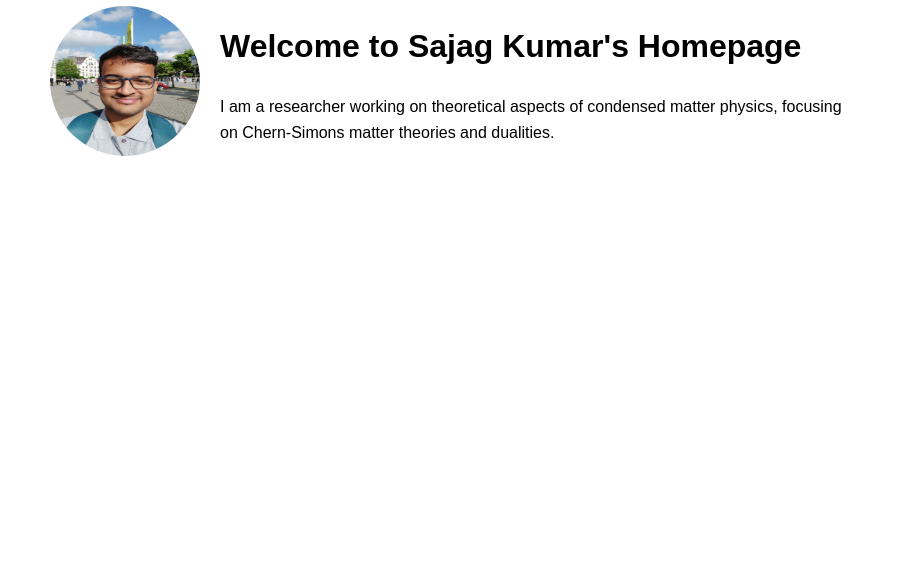
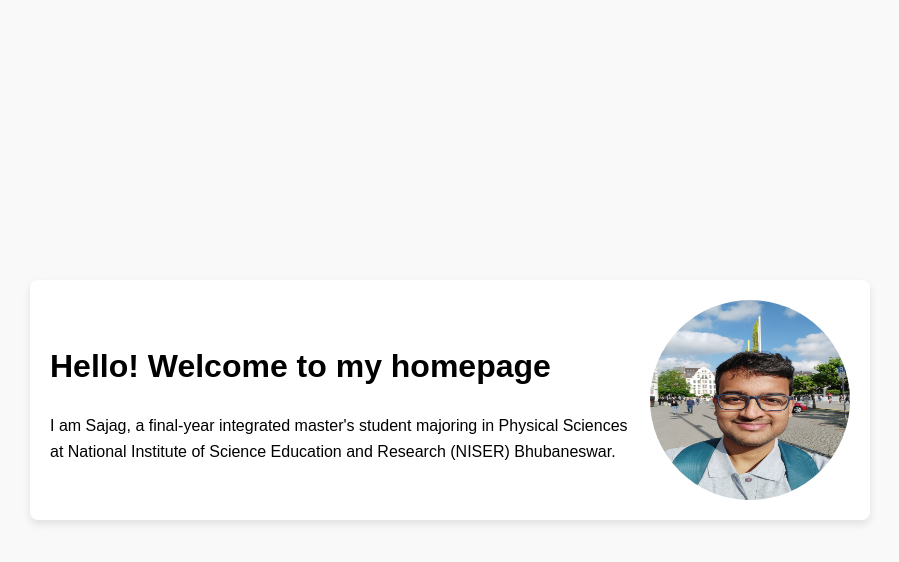
Before and after one commit to sajag-kumar7/sajag-kumar7.github.io, a plain HTML site: page index.html in a window 1280 px wide. Shown: the whole page, without its empty margins (190-1089 px from the left). Drawn offline with Linux system fonts and the light colour scheme.

Commit message:
Update index.html

```diff
--- a/index.html
+++ b/index.html
@@ -8,33 +8,43 @@
         body {
             font-family: Arial, sans-serif;
             line-height: 1.6;
-            margin: 20px;
-            max-width: 800px;
-            margin: auto;
+            margin: 0;
+            padding: 0;
+            display: flex;
+            justify-content: center;
+            align-items: center;
+            height: 100vh;
+            text-align: center;
+            background-color: #f9f9f9;
         }
         .container {
             display: flex;
             align-items: center;
             gap: 20px;
-            margin-bottom: 20px;
+            max-width: 800px;
+            padding: 20px;
+            background: white;
+            box-shadow: 0 4px 8px rgba(0, 0, 0, 0.1);
+            border-radius: 8px;
         }
         img {
-            width: 150px;
-            height: 150px;
+            width: 200px;
+            height: 200px;
             border-radius: 50%;
         }
         .content {
             flex: 1;
+            text-align: left;
         }
     </style>
 </head>
 <body>
     <div class="container">
+        <div class="content">
+            <h1>Hello! Welcome to my homepage</h1>
+            <p>I am Sajag, a final-year integrated master's student majoring in Physical Sciences at National Institute of Science Education and Research (NISER) Bhubaneswar.</p>
+        </div>
         <img src="sajag.jpeg" alt="Profile Picture">
-        <div class="content">
-            <h1>Welcome to Sajag Kumar's Homepage</h1>
-            <p>I am a researcher working on theoretical aspects of condensed matter physics, focusing on Chern-Simons matter theories and dualities.</p>
-        </div>
     </div>
 </body>
 </html>
```
